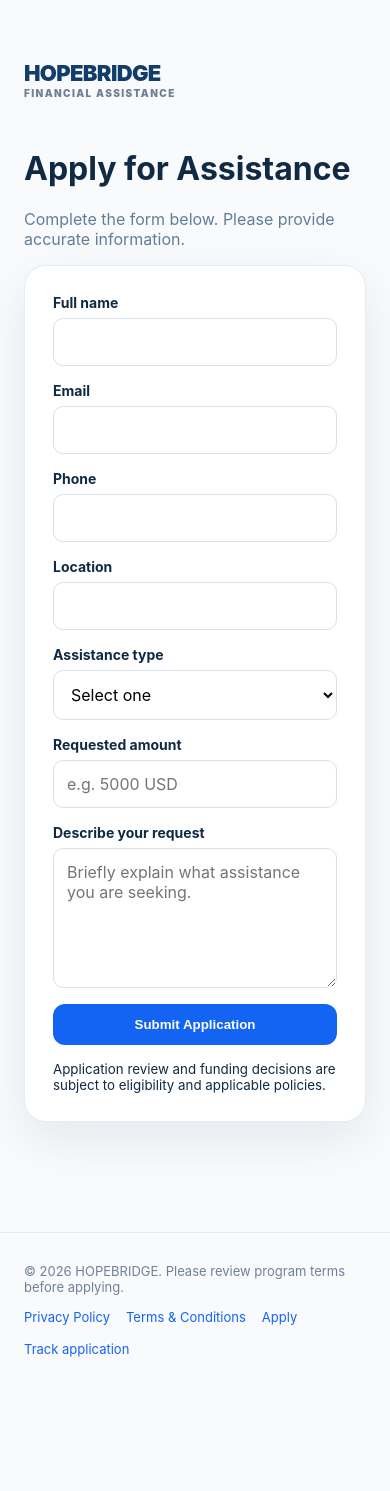
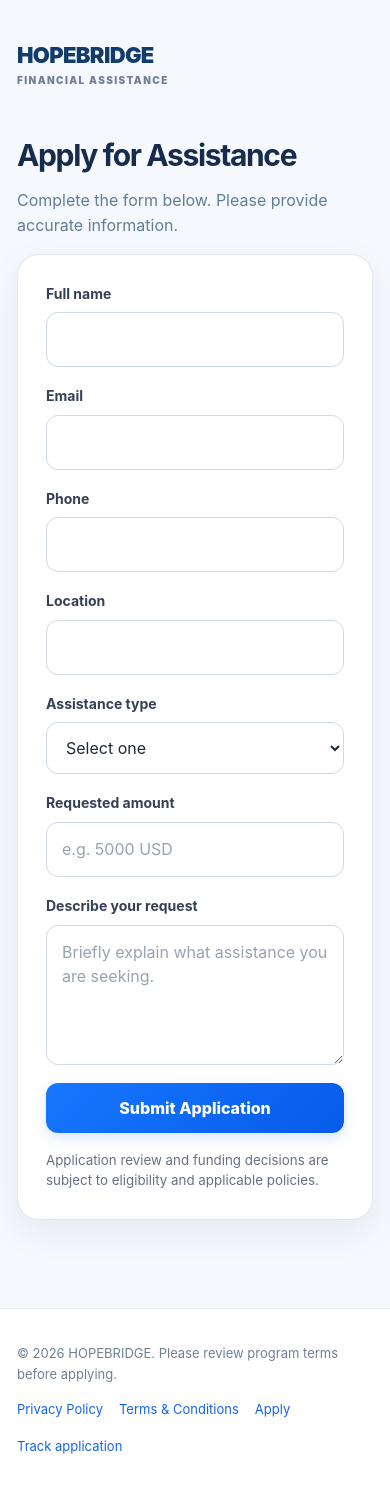
Before and after one commit to agentsarahmitchell56-code/USHopeBridge, a Next.js app: page /apply in a window 390 px wide. Before the commit the page ends 1387 px from the top, so only its background shows below. Built offline with nearby package versions, Linux system fonts and the light colour scheme; no server answers.

Commit message:
Polish global design and responsive form styles

```diff
--- a/app/globals.css
+++ b/app/globals.css
@@ -438,3 +438,103 @@ a {
   .messenger-chat-context { padding: 14px; }
   .messenger-page-note { display: none; }
 }
+
+
+/* Site-wide visual polish and accessible interactions */
+:root {
+  color-scheme: light;
+  --hb-blue: #0866ff;
+  --hb-blue-dark: #0b4fbd;
+  --hb-ink: #172b4d;
+  --hb-muted: #667085;
+  --hb-border: #e2e8f0;
+  --hb-surface: #ffffff;
+  --hb-canvas: #f5f8fc;
+  --hb-radius: 18px;
+}
+body { color: var(--hb-ink); background: var(--hb-canvas); line-height: 1.55; }
+::selection { background: #dbeafe; color: #123c69; }
+a { transition: color .16s ease, opacity .16s ease; }
+a:hover { color: var(--hb-blue); }
+:focus-visible { outline: 3px solid rgba(8,102,255,.42); outline-offset: 3px; }
+button, input, select, textarea { font: inherit; }
+button:disabled { cursor: not-allowed; opacity: .62; }
+.btn { min-height: 44px; gap: 8px; transition: transform .16s ease, box-shadow .16s ease, background .16s ease; }
+.btn:hover:not(:disabled) { transform: translateY(-1px); }
+.primary { background: linear-gradient(135deg, #1677ff, #075be8); box-shadow: 0 5px 13px rgba(8,102,255,.16); }
+.primary:hover:not(:disabled) { background: var(--hb-blue-dark); box-shadow: 0 8px 18px rgba(8,102,255,.22); }
+.secondary:hover:not(:disabled) { background: #f1f6ff; border-color: #b8cff5; }
+.card { border-color: var(--hb-border); box-shadow: 0 12px 36px rgba(16,42,67,.065); }
+.form-wrap > h1, .application-form-wrap > h1 { letter-spacing: -.045em; line-height: 1.12; font-size: clamp(30px, 4vw, 42px); margin: 16px 0 12px; }
+.form { gap: 18px; }
+.field { gap: 8px; }
+.field label { color: #344054; }
+.field input, .field select, .field textarea,
+.composer input, .messenger-start-form input {
+  transition: border-color .16s ease, box-shadow .16s ease, background .16s ease;
+}
+.field input:focus, .field select:focus, .field textarea:focus,
+.composer input:focus {
+  outline: none; border-color: #6aa5ff; box-shadow: 0 0 0 4px rgba(8,102,255,.10);
+}
+.field input, .field select, .field textarea { border-color: #d0d9e6; border-radius: 12px; padding: 14px 15px; color: #1d2939; }
+.field input::placeholder, .field textarea::placeholder { color: #98a2b3; }
+.field small, .form small { color: var(--hb-muted); line-height: 1.5; }
+.section { padding: clamp(38px, 6vw, 76px) 0; }
+.page-brand-row { display: flex; justify-content: space-between; align-items: center; gap: 18px; flex-wrap: wrap; }
+.text-link { color: var(--hb-blue); font-size: 14px; font-weight: 750; }
+.page-lead { max-width: 680px; color: var(--hb-muted); line-height: 1.7; margin: 0 0 24px; }
+.eyebrow { color: var(--hb-blue); font-size: 11px; font-weight: 850; letter-spacing: .14em; }
+.application-form-wrap { max-width: 760px; margin: 34px auto 48px; }
+.form-progress { display: flex; align-items: center; gap: 10px; margin: 24px 0; color: #98a2b3; }
+.progress-step { display: flex; align-items: center; gap: 7px; white-space: nowrap; font-size: 12px; font-weight: 700; }
+.progress-step > span { display: grid; place-items: center; width: 26px; height: 26px; border-radius: 50%; background: #e9eef5; color: #667085; font-size: 12px; }
+.progress-step-active { color: #075be8; }
+.progress-step-active > span { color: white; background: var(--hb-blue); box-shadow: 0 0 0 4px #e6f0ff; }
+.progress-line { height: 1px; background: #dce3ed; flex: 1; min-width: 10px; }
+.application-form { padding: clamp(20px, 4vw, 34px); border-radius: 20px; gap: 20px; }
+.form-section-heading { border-bottom: 1px solid #edf1f6; padding-bottom: 14px; }
+.form-section-heading h2 { margin: 0 0 4px; font-size: 19px; letter-spacing: -.025em; }
+.form-section-heading p { margin: 0; color: var(--hb-muted); font-size: 13px; }
+.form-section-divider { border-top: 1px solid #edf1f6; padding-top: 20px; }
+.form-two-columns { display: grid; grid-template-columns: 1fr 1fr; gap: 16px; }
+.application-submit { width: 100%; min-height: 50px; border-radius: 12px; }
+.form-error { display: grid; gap: 4px; border: 1px solid #fecaca; border-radius: 12px; background: #fff5f5; color: #9f1d20; padding: 13px 15px; font-size: 14px; }
+.form-footnote { margin: -3px 0 0; color: var(--hb-muted); text-align: center; font-size: 12px; line-height: 1.6; }
+.button-spinner { width: 15px; height: 15px; border: 2px solid rgba(255,255,255,.45); border-top-color: #fff; border-radius: 50%; animation: hb-spin .7s linear infinite; }
+@keyframes hb-spin { to { transform: rotate(360deg); } }
+.form-help-card { display: flex; gap: 13px; padding: 20px; margin-top: 18px; background: #eef5ff; border: 1px solid #dceaff; border-radius: 16px; }
+.form-help-icon { display: grid; place-items: center; flex: 0 0 30px; height: 30px; border-radius: 50%; background: #d9e9ff; color: #075be8; font-weight: 900; }
+.form-help-card strong { color: #1d2939; }
+.form-help-card p { margin: 3px 0 7px; font-size: 13px; line-height: 1.5; color: #667085; }
+.application-success { max-width: 650px; text-align: center; margin-top: 40px; padding: clamp(22px, 5vw, 42px); }
+.success-mark { display: grid; place-items: center; width: 58px; height: 58px; margin: 0 auto 18px; border-radius: 50%; background: #dcfce7; color: #15803d; font-size: 30px; font-weight: 900; }
+.application-success h1 { margin: 8px 0; letter-spacing: -.04em; }
+.success-copy, .helper-copy { color: #667085; line-height: 1.65; }
+.reference-card { display: grid; justify-items: center; gap: 10px; padding: 22px; margin: 22px 0; border: 1px dashed #a9c7f8; border-radius: 16px; background: #f4f8ff; }
+.reference-card > span { font-size: 12px; color: #667085; }
+.reference-card > strong { font-size: clamp(25px, 5vw, 34px); letter-spacing: .06em; color: #0b4fbd; overflow-wrap: anywhere; }
+.reference-card .btn { padding: 9px 14px; min-height: 38px; }
+.application-success .actions { justify-content: center; }
+.footer { background: #fff; border-top-color: #e8edf4; line-height: 1.6; }
+.footer .container { padding-top: 4px; padding-bottom: 4px; }
+table th { color: #475467; font-size: 12px; letter-spacing: .02em; text-transform: uppercase; }
+table td { vertical-align: top; }
+details summary { font-weight: 700; }
+input, select, textarea { max-width: 100%; }
+@media (max-width: 600px) {
+  .container { padding-left: 17px; padding-right: 17px; }
+  .form-two-columns { grid-template-columns: 1fr; gap: 18px; }
+  .page-brand-row { align-items: flex-start; }
+  .form-progress { gap: 6px; }
+  .progress-step { gap: 5px; font-size: 10px; }
+  .progress-step > span { width: 23px; height: 23px; }
+  .application-form { padding: 20px 16px; }
+  .application-form-wrap { margin-top: 28px; }
+  .application-success .actions { display: grid; }
+  .application-success .actions .btn { width: 100%; }
+  .footer .container { align-items: flex-start !important; }
+}
+@media (prefers-reduced-motion: reduce) {
+  *, *::before, *::after { scroll-behavior: auto !important; animation-duration: .01ms !important; animation-iteration-count: 1 !important; transition-duration: .01ms !important; }
+}
```
